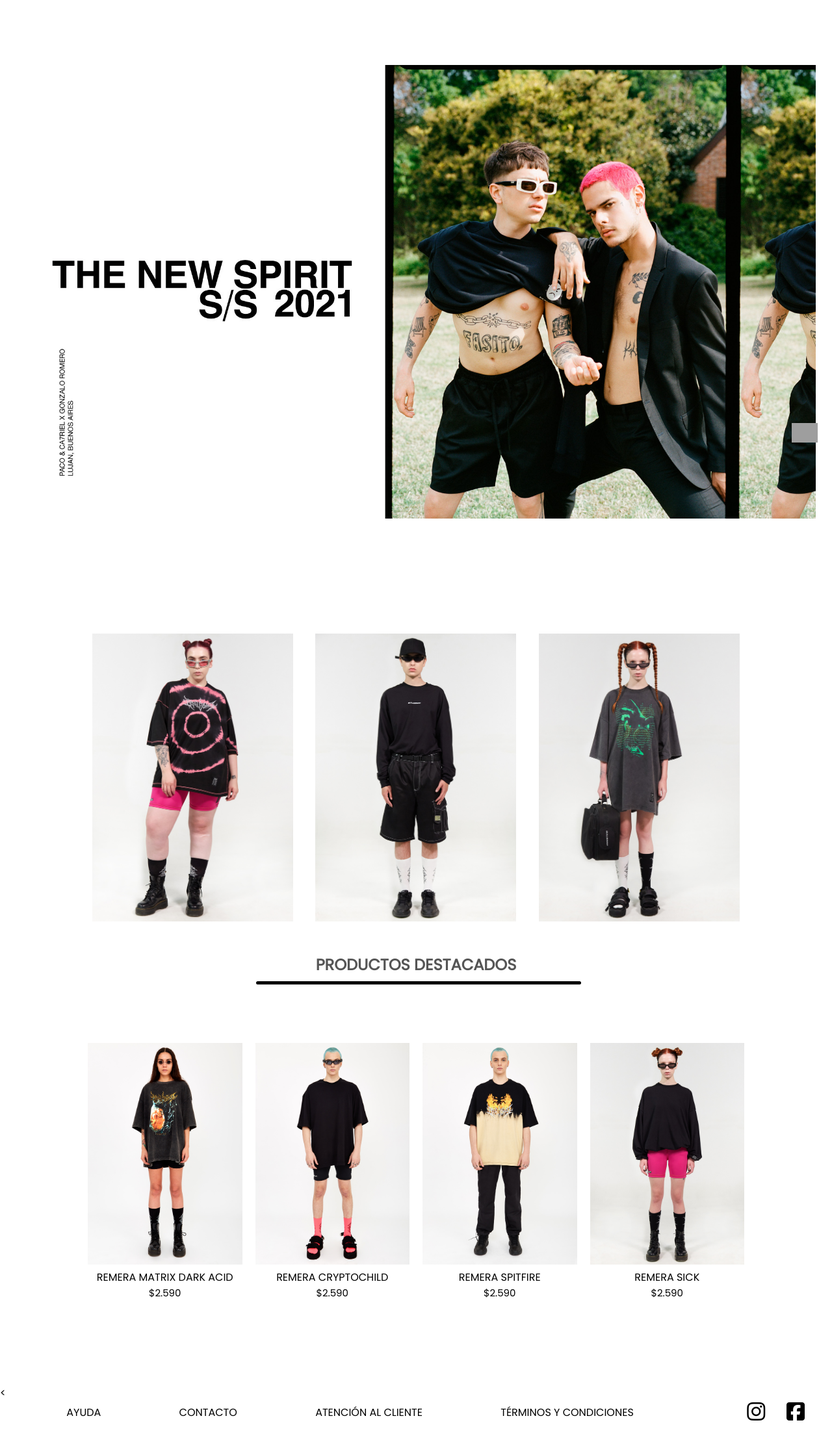
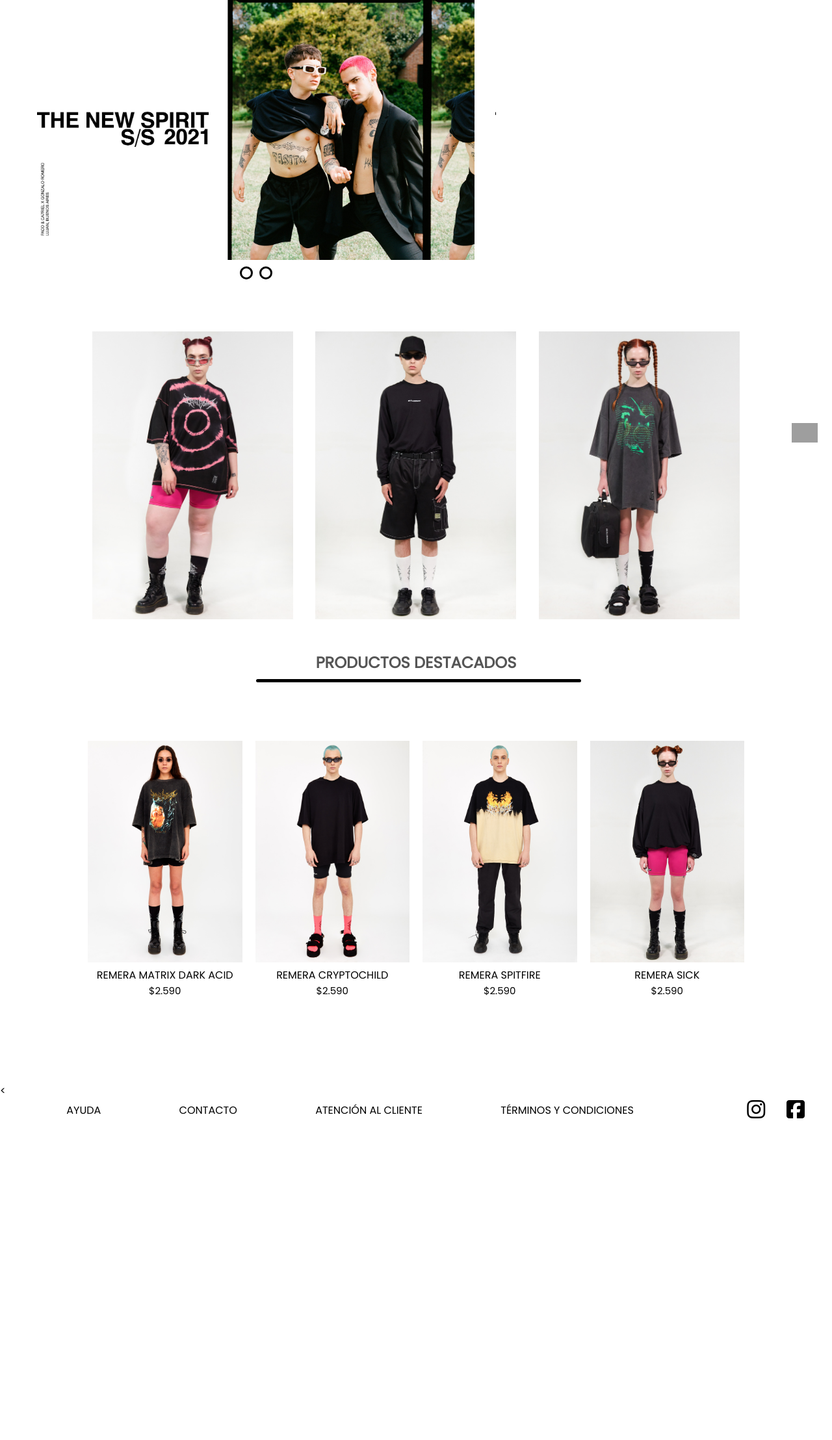
Before and after one commit to Francisco-Guido/DeadFellas, a Node server app: page / in a window 1280 px wide. Shown: the part 94-2310 px from the top of the page at 65% size. After the commit the page ends 1815 px from the top, so only its background shows below. Run offline with Node 20, Linux system fonts and the light colour scheme; some libraries are stand-ins or nearby versions; grey boxes are pictures that could not be loaded.

Commit message:
agregando css

```diff
--- a/public/css/style.css
+++ b/public/css/style.css
@@ -45,6 +45,52 @@
     text-align: center;
 }
 
+.slider {
+    position: relative;
+    width: 60%;
+    overflow: hidden;
+}
+
+.images {
+    display: flex;
+    width: 100%;
+}
+
+.images img {
+    height: 400px;
+    width: 100%;
+    transition-duration: 3s, 5s;
+}
+
+.images input {
+    display: none;
+}
+
+.dots {
+    display: flex;
+    justify-content: center;
+    margin: 5px;
+}
+
+.dots label {
+    height: 20px;
+    width: 20px;
+    border-radius: 100%;
+    border: solid black 3px;
+    cursor: pointer;
+    transition: all 0.15s ease;
+    margin: 5px;
+}
+
+.dots label:hover {background: black;}
+#img1:checked ~ .m1 {
+    margin-left:0;
+}
+#img2:checked ~ .m2 {
+    margin-left:-200%;
+}
+
+
 .container {
     max-width: 1300px;
     margin: auto;
@@ -64,7 +110,8 @@
     min-width: 500px;
 }
 
-.col-0 img {
+
+ .col-0 img {
     max-width: 100%;
     padding: 100px 0;
 }
--- a/source/views/index.ejs
+++ b/source/views/index.ejs
@@ -28,9 +28,23 @@
         </ul>
     </nav>
     </div>
-    <div class="row">
-        <div class="col-0">
+    <!-- <div class="row">
+        <figure class="col-0">
             <img src="images/logo/1.jpeg" width="100%">
+            <img src="images/logo/1.jpeg" width="100%">
+        </figure>
+    </div> -->
+    <div class="slider">
+        <div class="images">
+            <input type="radio" name="slide" id="img1"/>
+            <input type="radio" name="slide" id="img2"/>
+            <img src="images/logo/1.jpeg" class="m1" alt="img1">
+            <img src="images/logo/1.jpeg" class="m2" alt="img2">
+        </div>
+        <div class="dots">
+            <label for="img1"></label>
+            <label for="img2"></labe2>
+
         </div>
     </div>
 </div>
```
Also changed, not shown: public/images/avatars/fabri@gmail.com1611873101094.jpg (added), public/images/avatars/francisconguido@gmail.com1611873912617.jpg (added).
